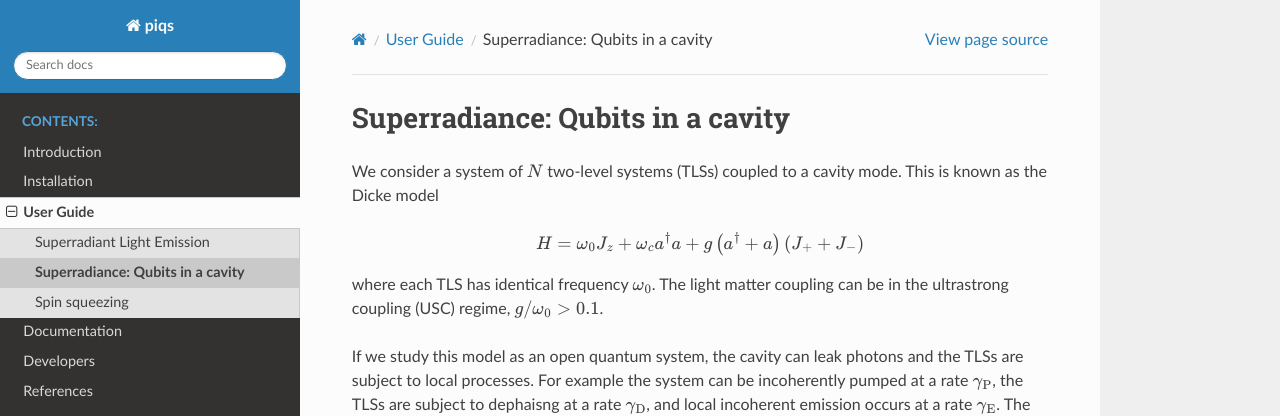
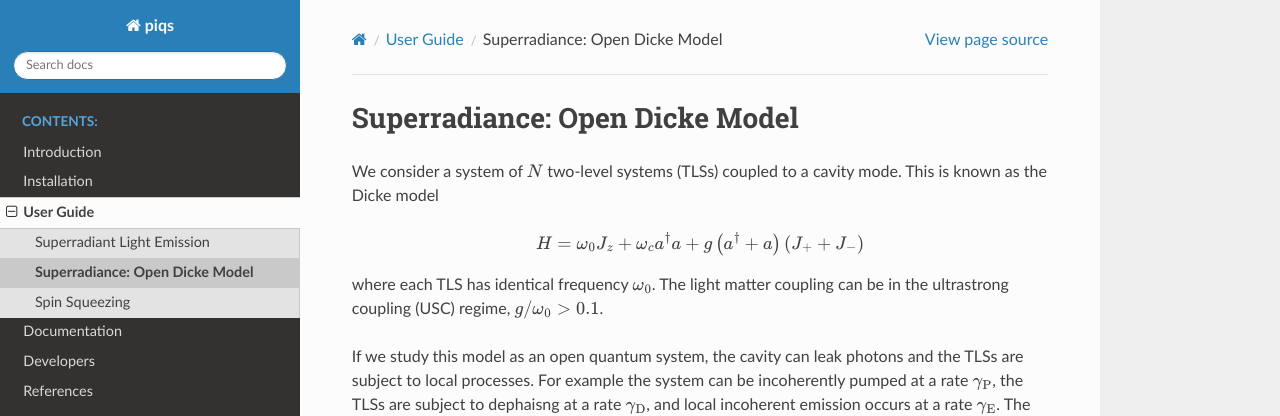
Before and after one commit to nathanshammah/piqs, a Sphinx documentation site: the page built from doc/source/examples/superradiance.rst, in a window 1280 px wide and 900 px high. Shown: the top 416 px of the window. Built offline with Sphinx 7.4.7 and the Read the Docs theme 2.0.0, drawn with Linux system fonts in a browser that asks for light colours; pages that are not in the unit, such as notebooks, are missing from menus.

```diff
--- a/doc/source/conf.py
+++ b/doc/source/conf.py
@@ -206,5 +206,5 @@ if on_rtd:
             return MagicMock()
 
     MOCK_MODULES = ['numpy', 'cython', 'scipy', 'qutip', 'qutip.solver',
-                    'scipy.sparse']
+                    'scipy.sparse', 'scipy.integrate']
     sys.modules.update((mod_name, Mock()) for mod_name in MOCK_MODULES)
--- a/doc/source/examples/negative_temp.rst
+++ b/doc/source/examples/negative_temp.rst
@@ -1,6 +1,6 @@
-====================================
-Spin ensembles: Negative temperature
-====================================
+=======================
+Multiple Spin Ensembles
+=======================
 We consider a system of two two-level systems (TLSs) :math:`N_1` and :math:`N_2` with identical frequency :math:`\omega_0` with collective pumping and collective emission at identical rates, :math:`\gamma_\text{CE} = (1+\bar{n})\gamma_0` and :math:`\gamma_\text{CP}=\bar{n}\gamma_0`, respectively, with :math:`\bar{n}=\frac{1}{e^{\hbar\omega_0/k_\mathrm{B}T}-1}` and
 
 .. math::
--- a/doc/source/examples/spin_squeezing.rst
+++ b/doc/source/examples/spin_squeezing.rst
@@ -1,5 +1,5 @@
 ==============
-Spin squeezing
+Spin Squeezing
 ==============
 `PIQS` can be used to study spin squeezing and the effect of collective and local processes on a spin squeezing Hamiltonian such as:
 
--- a/doc/source/examples/superradiance.rst
+++ b/doc/source/examples/superradiance.rst
@@ -1,6 +1,6 @@
-============================================================
-Superradiance: Qubits in a cavity
-============================================================
+===============================
+Superradiance: Open Dicke Model
+===============================
 We consider a system of :math:`N` two-level systems (TLSs) coupled to a cavity mode. This is known as the Dicke model
 
 .. math::
```
